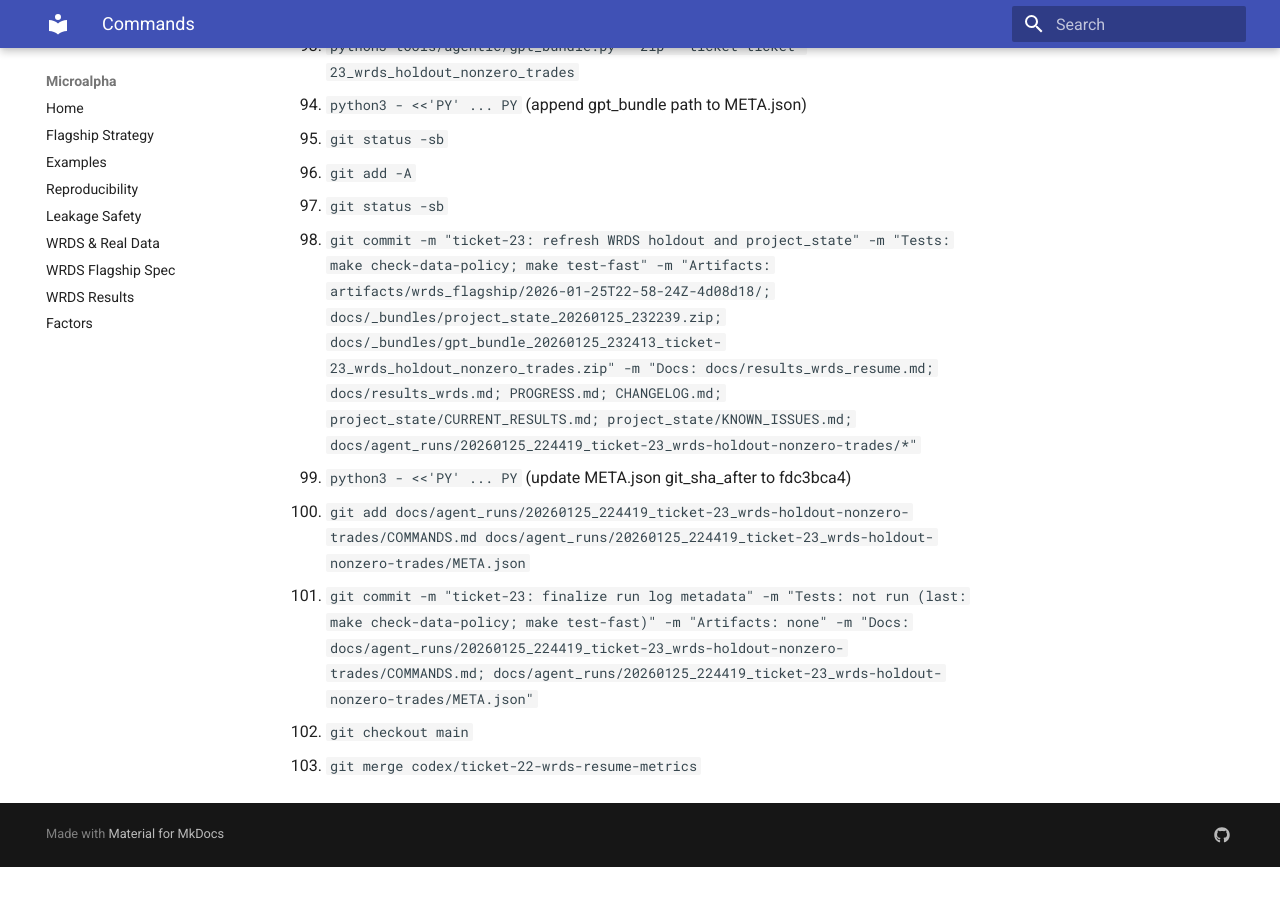
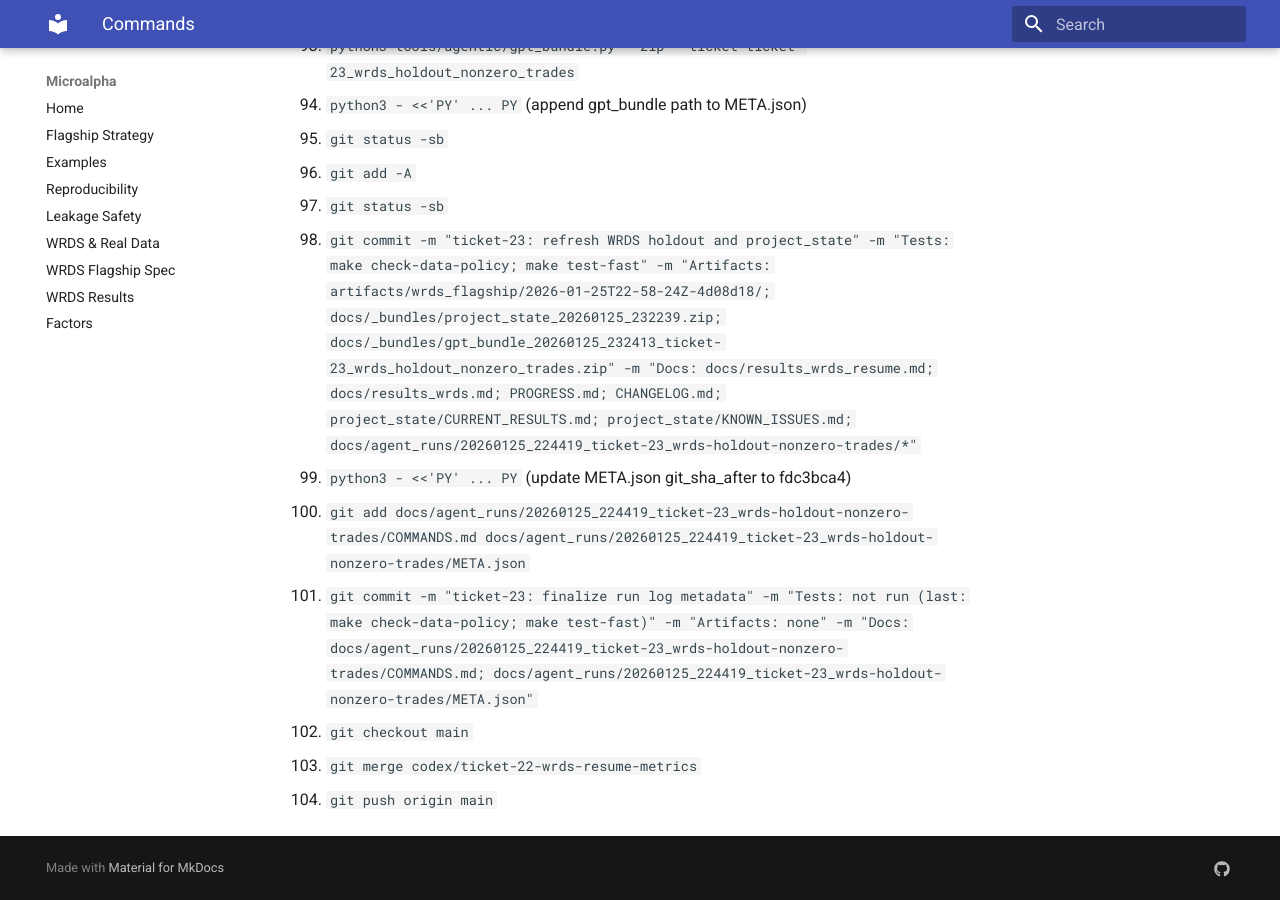
Before and after one commit to MateoBodon/microalpha, an MkDocs documentation site: the page built from docs/agent_runs/20260125_224419_ticket-23_wrds-holdout-nonzero-trades/COMMANDS.md, in a window 1280 px wide and 900 px high, scrolled down 3365 px. Built offline with MkDocs 1.6.1 and Material for MkDocs 9.7.7, drawn with Linux system fonts in a browser that asks for light colours; before the commit the page ends 4232 px from its top, so only the background shows below that.

Commit message:
ticket-23: log push command
Tests: not run (last: make check-data-policy; make test-fast)

Artifacts: none

Docs: docs/agent_runs/20260125_224419_ticket-23_wrds-holdout-nonzero-trades/COMMANDS.md

```diff
--- a/docs/agent_runs/20260125_224419_ticket-23_wrds-holdout-nonzero-trades/COMMANDS.md
+++ b/docs/agent_runs/20260125_224419_ticket-23_wrds-holdout-nonzero-trades/COMMANDS.md
@@ -103,3 +103,4 @@
 101. `git commit -m "ticket-23: finalize run log metadata" -m "Tests: not run (last: make check-data-policy; make test-fast)" -m "Artifacts: none" -m "Docs: docs/agent_runs/20260125_224419_ticket-23_wrds-holdout-nonzero-trades/COMMANDS.md; docs/agent_runs/20260125_224419_ticket-23_wrds-holdout-nonzero-trades/META.json"`
 102. `git checkout main`
 103. `git merge codex/ticket-22-wrds-resume-metrics`
+104. `git push origin main`
```
